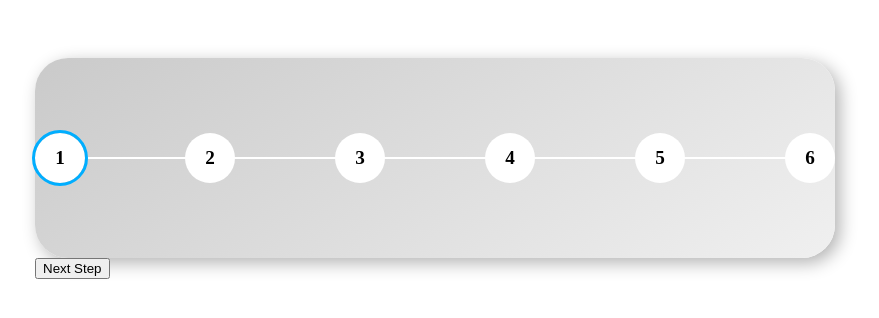
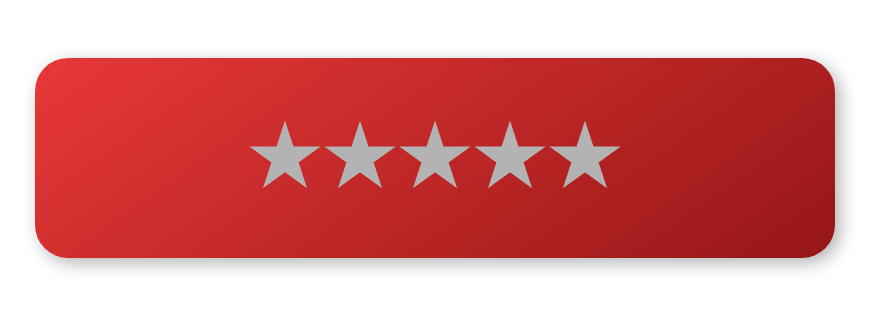
Before and after one commit to kartikmukati/reactjs-machine-code-yt, a React (Vite) app: page / in a window 1280 px wide. Shown: the top 318 px of the page, without its empty margins (23-902 px from the left). Built offline with nearby package versions, Linux system fonts and the light colour scheme.

Commit message:
star rating

```diff
--- a/src/App.css
+++ b/src/App.css
@@ -2,93 +2,45 @@ body {
      padding: 50px 50px;
      background-color: rgb(255, 255, 255);
 }
-
 h1 {
      font-size: larger;
      color: black;
 }
-
 .container {
      width: 800px;
      height: 200px;
      display: flex;
      align-items: center;
      justify-content: center;
-     background-color: rgb(34, 122, 108);
      border-radius: 33px;
-     background: linear-gradient(145deg, #cacaca, #f0f0f0);
+     background: linear-gradient(145deg, #e83838, #961616);
      box-shadow:  5px 5px 17px #b3b3b3,
                  -5px -5px 17px #ffffff;
 }
-
-.progress-line-outer {
-     width: 800px;
-     height: 2px;
-     background-color: rgb(255, 255, 255);
-     display: flex;
+.star {
+     width: 75px;
+     background-color: #b3b3b3;
+     aspect-ratio: 1;
+     clip-path: polygon(50% 0,
+     calc(50%*(1 + sin(.4turn))) calc(50%*(1 - cos(.4turn))),
+     calc(50%*(1 - sin(.2turn))) calc(50%*(1 - cos(.2turn))),
+     calc(50%*(1 + sin(.2turn))) calc(50%*(1 - cos(.2turn))),
+     calc(50%*(1 - sin(.4turn))) calc(50%*(1 - cos(.4turn)))
+   );
 }
-
-.progress-line-inner {
-     height: 2px;
-     background-color: rgb(0, 174, 255);
-     display: flex;
-     align-items: center;
+.star-filled {
+     width: 75px;
+     background-color: #ffe600;
+     aspect-ratio: 1;
+     clip-path: polygon(50% 0,
+     calc(50%*(1 + sin(.4turn))) calc(50%*(1 - cos(.4turn))),
+     calc(50%*(1 - sin(.2turn))) calc(50%*(1 - cos(.2turn))),
+     calc(50%*(1 + sin(.2turn))) calc(50%*(1 - cos(.2turn))),
+     calc(50%*(1 - sin(.4turn))) calc(50%*(1 - cos(.4turn)))
+   );
+   transition: .5s;
 }
-
-.steps-ctn {
-     position: absolute;
-     width: 800px;
-     display: flex;
-     justify-content: space-between;
-     align-items: center;
+.star:hover {
+     background: #ffe600;
+     transition: 0.5s ease-in-out;
 }
-
-.progress-circle {
-     width: 50px;
-     height: 50px;
-     background-color: rgb(255, 255, 255);
-     border-radius: 50%;
-     display: flex;
-     align-items: center;
-     justify-content: center;
-}
-
-.progress-current-circle {
-     width: 50px;
-     height: 50px;
-     background-color: rgb(255, 255, 255);
-     border-radius: 50%;
-     display: flex;
-     align-items: center;
-     justify-content: center;
-     animation: circleOutline 2s forwards;
-     animation-delay: 0.25s;
-
-}
-
-@keyframes circleOutline {
-     to {
-          outline: 3px solid rgb(0,174,255);
-     }
-}
-
-.progress-circle-filled {
-     width: 50px;
-     height: 50px;
-     background-color: rgb(255, 255, 255);
-     border-radius: 50%;
-     display: flex;
-     align-items: center;
-     justify-content: center;
-     animation: circleFilled 1s forwards;
-}
-
-@keyframes circleFilled {
-     from {
-          background-color: rgb(255, 255, 255);
-     }
-     to {
-          background-color: rgb(0,174,255);
-          color: white;
-     }
-}
--- a/src/App.jsx
+++ b/src/App.jsx
@@ -1,63 +1,32 @@
-import { useState } from 'react'
+import { useState } from 'react';
 import './App.css'
-
-import { styled, keyframes } from 'styled-components'
 
 function App(props) {
 
-  const arr = [1,2,3,4,5,6]
+  const [currentStar, setCurrentStar] = useState(-1);
+  const [starHover, setStarHover] = useState(-1);
 
-  const percentageEachStep = 100 / (arr.length - 1);
+  const starClickedHandler = (index) => {
+    setCurrentStar(index + 1);
+  }
 
-  const [currentStep, setCurrentStep] = useState(arr[0]);
-  const [percentageStart, setPercentageStart] = useState(0);
-  const [percentageCompleted, setPercentageCompleted] = useState(0);
-
-  const nextStepClickHandler = () => {
-    setCurrentStep((pre) => {return pre + 1});
-    setPercentageStart(percentageCompleted);
-    setPercentageCompleted((pre) => {return pre + percentageEachStep});
+  const starHoverHandler = (index) => {
+    setStarHover(index);
   }
 
   return (
-    <>
-    <div className='container'>
-      <div className='progress-line-outer'>
-        <ProgressLineInner $percentageStart={percentageStart} $percentageCompleted={percentageCompleted}>
-          <div className='steps-ctn'>
-            {arr.map((item, index) => {
-              return (
-                <div className={currentStep === item ? 'progress-current-circle' : (currentStep > item ? 'progress-circle-filled' : 'progress-circle')}>
-                  <h1>{item}</h1>
-                </div>
-              )
-            })}
-          </div>
-        </ProgressLineInner>
-      </div>
-
-    </div>
-    <button onClick={nextStepClickHandler}>Next Step</button>
-    </>
+   <div className='container'>
+    {[...Array(5)].map((item, index) => {
+      return (
+        <div className={(starHover || currentStar) > index ? 'star-filled' : 'star'}
+        key={index} onClick={() => starClickedHandler(index)}
+        onMouseEnter={() => starHoverHandler(index)}
+        onMouseLeave={() => setStarHover(null)}
+        ></div>
+      )
+    })}
+   </div>
   )
 }
 
 export default App
-
-const progress = (percentageStart, percentageCompleted) => keyframes`
-  from {
-    width: ${percentageStart}%;
-  }
-  to {
-    width: ${percentageCompleted}%;
-  }
-`
-
-
-const ProgressLineInner = styled.div`
-     height: 2px;
-     background-color: rgb(0, 174, 255);
-     display: flex;
-     align-items: center;
-     animation: ${(props) => progress(props.$percentageStart, props.$percentageCompleted)} 2s forwards
-`
```
